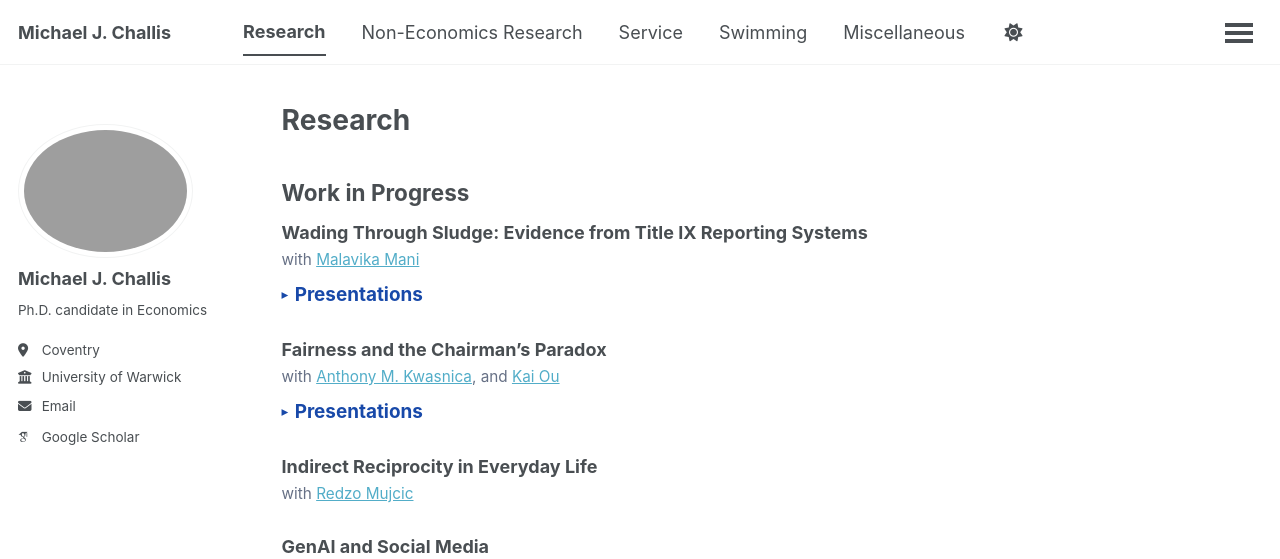
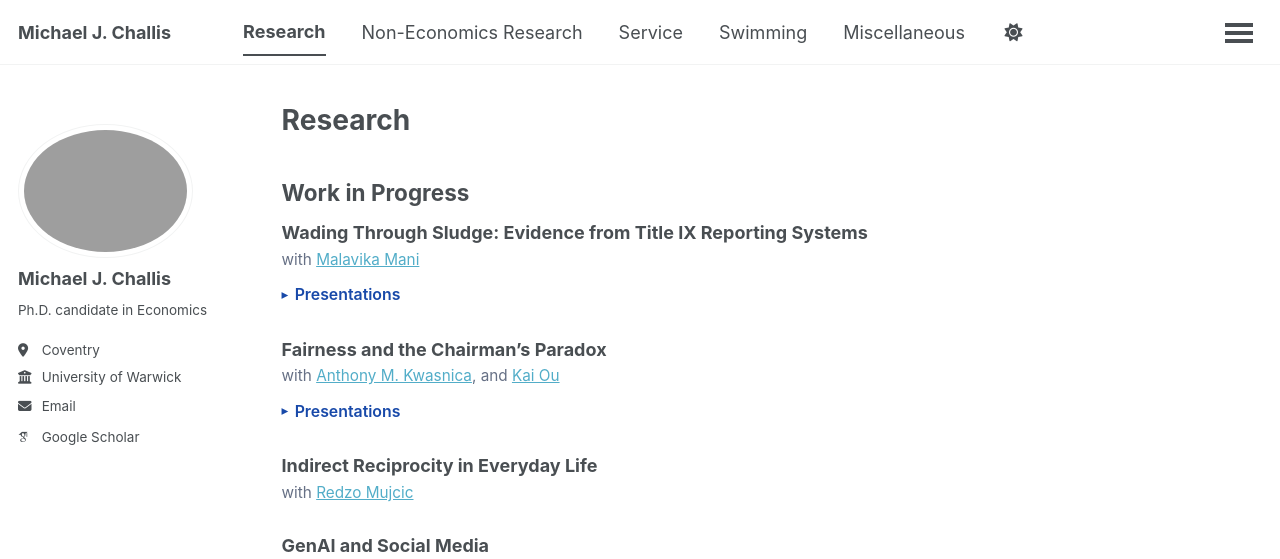
Before and after one commit to MichaelChallis/MichaelChallis.github.io, a Jekyll site: the page built from _pages/research.html, in a window 1280 px wide and 1400 px high. Shown: the top 559 px of the window. Built offline with Jekyll 4.4.1, drawn with Linux system fonts in a browser that asks for light colours; some web fonts are replaced; grey boxes are pictures that could not be loaded.

Commit message:
Adjust presentations toggle size and text formatting

```diff
--- a/_pages/research.html
+++ b/_pages/research.html
@@ -38,9 +38,9 @@
     align-items: center;
     gap: 0.35rem;
     cursor: pointer;
-    font-size: 1.05rem;
-    font-weight: 700;
-    padding: 0;
+    font-size: 0.88rem;
+    font-weight: 600;
+    padding: 0.1rem 0;
     user-select: none;
     color: #1849a9;
     background: transparent;
@@ -69,16 +69,12 @@
 
   .compact-presentations {
     margin: 0;
-    padding: 0.85rem 1rem 0.85rem 1.15rem;
+    padding: 0.85rem 1rem;
     font-size: 0.92rem;
-    line-height: 1.45;
+    line-height: 1.55;
     background: #f2f4f7;
     border-left: 4px solid #1849a9;
     border-radius: 4px;
-  }
-
-  .compact-presentations li {
-    margin: 0.1rem 0;
   }
 
   html[data-theme="dark"] .wip-coauthors,
@@ -181,10 +177,10 @@
     <div class="wip-coauthors">with <a href="https://sites.google.com/view/malavikamani/home" target="_blank" rel="noopener noreferrer">Malavika Mani</a></div>
     <details class="wip-presentations">
       <summary>Presentations</summary>
-      <ul class="compact-presentations">
-        <li>Warwick Workshop in Experimental Economics and Political Economy (Coventry, UK; 2026)</li>
-        <li>3rd Verona Early Career Workshop in Economics and Financial Mathematics (Verona, Italy; 2026)</li>
-      </ul>
+      <div class="compact-presentations">
+        Warwick Workshop in Experimental Economics and Political Economy (Coventry, UK; 2026)<br>
+        3rd Verona Early Career Workshop in Economics and Financial Mathematics (Verona, Italy; 2026)
+      </div>
     </details>
   </li>
   <li class="wip-item">
@@ -192,14 +188,14 @@
     <div class="wip-coauthors">with <a href="https://sites.google.com/view/tony-kwasnica/home?fbclid=IwRlRTSAPFE-pleHRuA2FlbQIxMABzcnRjBmFwcF9pZAo2NjI4NTY4Mzc5AAEe71kr3O5UYy67crrfI0bt22AaFkdV-5lRG27OmRnDn7cphtGPS5d7wQwRgCE_aem_ESCQVq1lbD5BSzRRqDspeQ" target="_blank" rel="noopener noreferrer">Anthony M. Kwasnica</a>, and <a href="https://cosspp.fsu.edu/polisci/faculty/kai-ou/" target="_blank" rel="noopener noreferrer">Kai Ou</a></div>
     <details class="wip-presentations">
       <summary>Presentations</summary>
-      <ul class="compact-presentations">
-        <li>Warwick Workshop in Experimental Economics and Political Economy (Coventry, UK; 2026)</li>
-        <li>King’s College London PPE for Public Policy Graduate Conference (London, UK; 2025)</li>
-        <li>Economic Science Association Europe (Brno, Czech Republic; 2025)</li>
-        <li>Economic Science Association North America (Tucson, Arizona; 2025)</li>
-        <li>University of Alabama (seminar; 2025)</li>
-        <li>University of Texas at Dallas (seminar; 2025)</li>
-      </ul>
+      <div class="compact-presentations">
+        Warwick Workshop in Experimental Economics and Political Economy (Coventry, UK; 2026)<br>
+        King’s College London PPE for Public Policy Graduate Conference (London, UK; 2025)<br>
+        Economic Science Association Europe (Brno, Czech Republic; 2025)<br>
+        Economic Science Association North America (Tucson, Arizona; 2025)<br>
+        University of Alabama (seminar; 2025)<br>
+        University of Texas at Dallas (seminar; 2025)
+      </div>
     </details>
   </li>
   <li class="wip-item">
```
